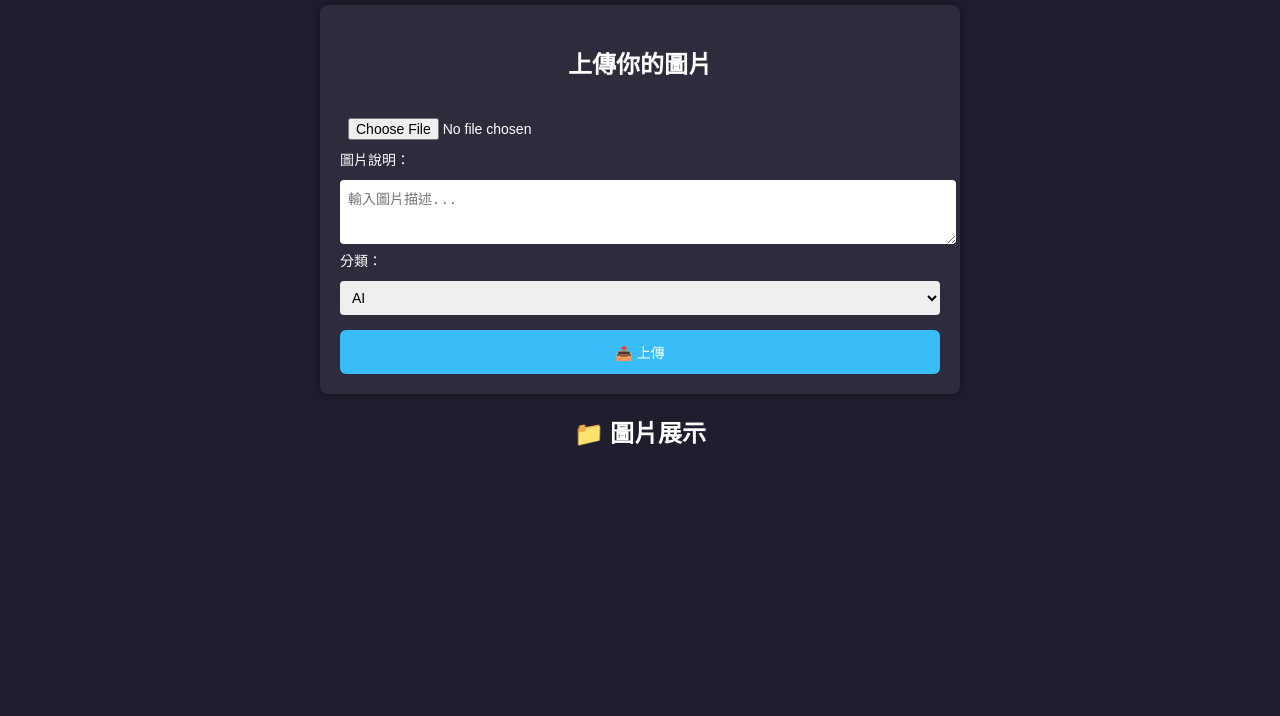
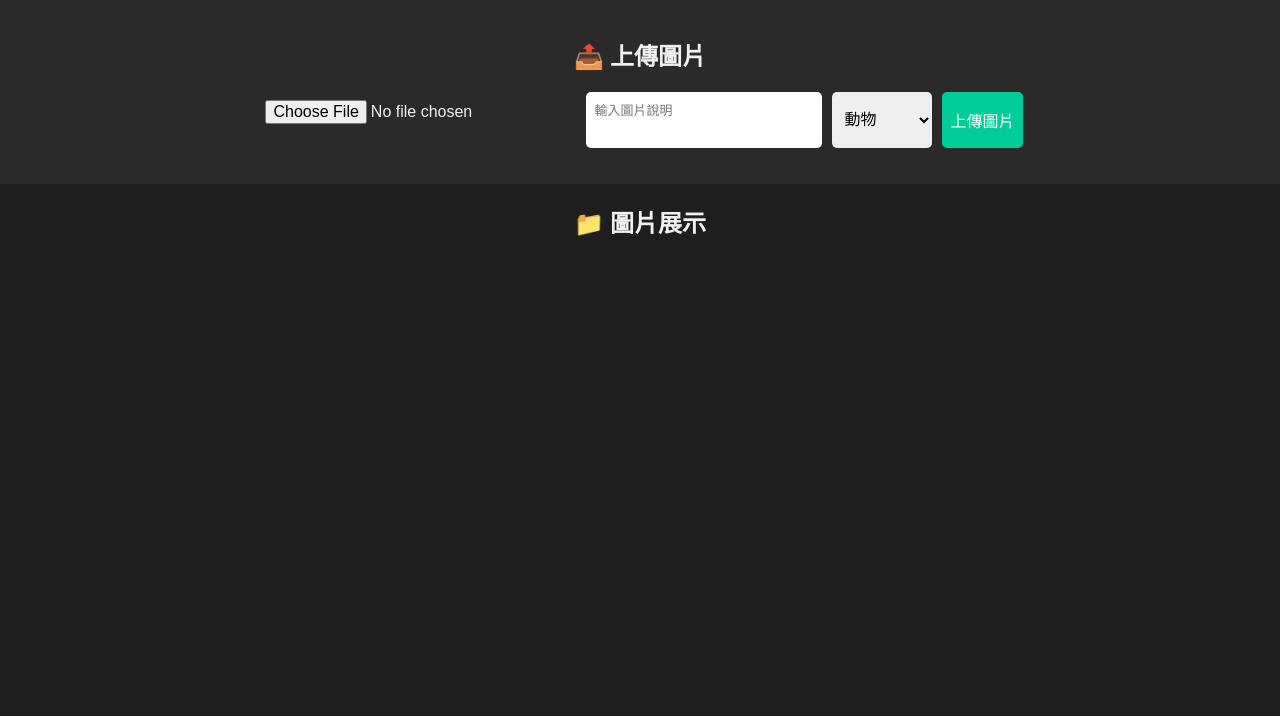
Before and after one commit to yinglbj/Another-final-edition, a plain HTML site: page index.html in a window 1280 px wide. Shown: the part 84-800 px from the top of the page. Drawn offline with Linux system fonts and the light colour scheme.

Commit message:
Add files via upload

```diff
--- a/index.html
+++ b/index.html
@@ -2,121 +2,117 @@
 <html lang="zh-Hant">
 <head>
   <meta charset="UTF-8">
-  <title>🌄圖片館</title>
+  <title>圖片館</title>
   <style>
     body {
-      font-family: "Segoe UI", sans-serif;
-      background-color: #1e1e2f;
-      color: #fff;
+      font-family: 'Segoe UI', sans-serif;
       margin: 0;
-      padding: 0 20px;
+      background-color: #1e1e1e;
+      color: #f0f0f0;
     }
-
-    h1, h2 {
+    header {
+      background-color: #111;
+      padding: 20px;
       text-align: center;
-      color: #ffffff;
+      font-size: 1.8em;
+      color: #f0f0f0;
+      letter-spacing: 2px;
     }
-
-    .upload-box {
-      background-color: #2c2c3c;
+    .upload-section {
       padding: 20px;
-      margin: 20px auto;
-      border-radius: 8px;
-      max-width: 600px;
-      box-shadow: 0 0 10px rgba(0,0,0,0.5);
+      text-align: center;
+      background-color: #2a2a2a;
     }
-
-    label, textarea, select, input, button {
-      width: 100%;
-      margin-top: 10px;
-      font-size: 14px;
+    .upload-row {
+      display: flex;
+      justify-content: center;
+      flex-wrap: wrap;
+      gap: 10px;
+      margin-bottom: 10px;
     }
-
-    textarea, select, input[type="file"] {
+    .upload-row input[type="file"],
+    .upload-row textarea,
+    .upload-row select,
+    .upload-row button {
       padding: 8px;
-      border-radius: 4px;
       border: none;
+      border-radius: 5px;
+      font-size: 1em;
     }
-
-    button {
-      background-color: #38bdf8;
-      border: none;
+    .upload-row textarea {
+      resize: none;
+      height: 40px;
+      width: 220px;
+    }
+    .upload-row select {
+      width: 100px;
+    }
+    .upload-row button {
+      background-color: #00cc99;
       color: white;
-      padding: 12px;
-      border-radius: 6px;
-      margin-top: 15px;
       cursor: pointer;
     }
-
     .gallery {
       display: grid;
-      grid-template-columns: repeat(auto-fill, minmax(220px, 1fr));
+      grid-template-columns: repeat(auto-fit, minmax(240px, 1fr));
       gap: 20px;
-      margin-top: 30px;
+      padding: 20px;
     }
-
     .card {
-      background-color: #2a2a40;
-      border-radius: 8px;
+      background-color: #333;
+      border-radius: 12px;
       overflow: hidden;
-      box-shadow: 0 4px 10px rgba(0,0,0,0.3);
+      box-shadow: 0 0 10px rgba(0, 255, 200, 0.1);
       transition: transform 0.2s;
     }
-
     .card:hover {
       transform: translateY(-5px);
     }
-
     .card img {
       width: 100%;
-      height: 160px;
+      height: 200px;
       object-fit: cover;
     }
-
     .card-body {
-      padding: 10px;
+      padding: 12px;
     }
-
-    .card-body .category {
-      font-size: 12px;
-      color: #999;
+    .category {
+      font-weight: bold;
+      color: #00e6b8;
+      margin-bottom: 8px;
     }
-
-    .card-body .description {
-      font-size: 14px;
-      margin-top: 5px;
+    .description {
+      font-size: 0.95em;
+      color: #ddd;
     }
   </style>
 </head>
 <body>
-  <h1>🌄圖片館</h1>
+  <header>圖片館</header>
 
-  <div class="upload-box">
-    <h2>上傳你的圖片</h2>
-    <input type="file" id="fileInput" accept="image/*">
-    <label for="descriptionInput">圖片說明：</label>
-    <textarea id="descriptionInput" rows="3" placeholder="輸入圖片描述..."></textarea>
-
-    <label for="categoryInput">分類：</label>
-    <select id="categoryInput">
-      <option value="AI">AI</option>
-      <option value="動物">動物</option>
-      <option value="食物">食物</option>
-    </select>
-
-    <button onclick="addImage()">📤 上傳</button>
+  <div class="upload-section">
+    <h2>📤 上傳圖片</h2>
+    <div class="upload-row">
+      <input type="file" id="fileInput" accept="image/*">
+      <textarea id="descriptionInput" placeholder="輸入圖片說明"></textarea>
+      <select id="categoryInput">
+        <option value="動物">動物</option>
+        <option value="食物">食物</option>
+        <option value="AI">AI</option>
+      </select>
+      <button onclick="addImage()">上傳圖片</button>
+    </div>
+    <p id="status"></p>
   </div>
 
-  <h2>📁 圖片展示</h2>
-  <div class="gallery" id="gallery">
-    <!-- 圖片卡片會插入在這裡 -->
-  </div>
+  <h2 style="text-align:center;">📁 圖片展示</h2>
+  <div class="gallery" id="gallery"></div>
 
   <script>
     function addImage() {
       const fileInput = document.getElementById("fileInput");
       const description = document.getElementById("descriptionInput").value;
-      const category = document.getElementById("categoryInput").value;
+      const categorySelect = document.getElementById("categoryInput");
       const gallery = document.getElementById("gallery");
 
       if (!fileInput.files || fileInput.files.length === 0) {
@@ -125,8 +121,17 @@
       }
 
       const file = fileInput.files[0];
+      const fileName = file.name.toLowerCase();
+
+      // ✅ 自動分類 dog-1.jpg、dog-2.jpg、dog-3.jpg 為「動物」
+      if (["dog-1.jpg", "dog-2.jpg", "dog-3.jpg"].includes(fileName)) {
+        categorySelect.value = "動物";
+        alert(`已自動分類為「動物」`);
+      }
+
+      const category = categorySelect.value;
+
       const reader = new FileReader();
-
       reader.onload = function (e) {
         const imageUrl = e.target.result;
 
@@ -139,15 +144,15 @@
             <div class="description">${description}</div>
           </div>
         `;
-        gallery.prepend(card); // 插入到最前面
+        gallery.prepend(card);
       };
 
-      reader.readAsDataURL(file); // 轉成 base64 方便顯示
+      reader.readAsDataURL(file);
 
-      // 清空輸入欄位
+      // 清空欄位
       fileInput.value = "";
       document.getElementById("descriptionInput").value = "";
-      document.getElementById("categoryInput").value = "AI";
+      categorySelect.value = "AI"; // 重設為預設值
     }
   </script>
 </body>
```
